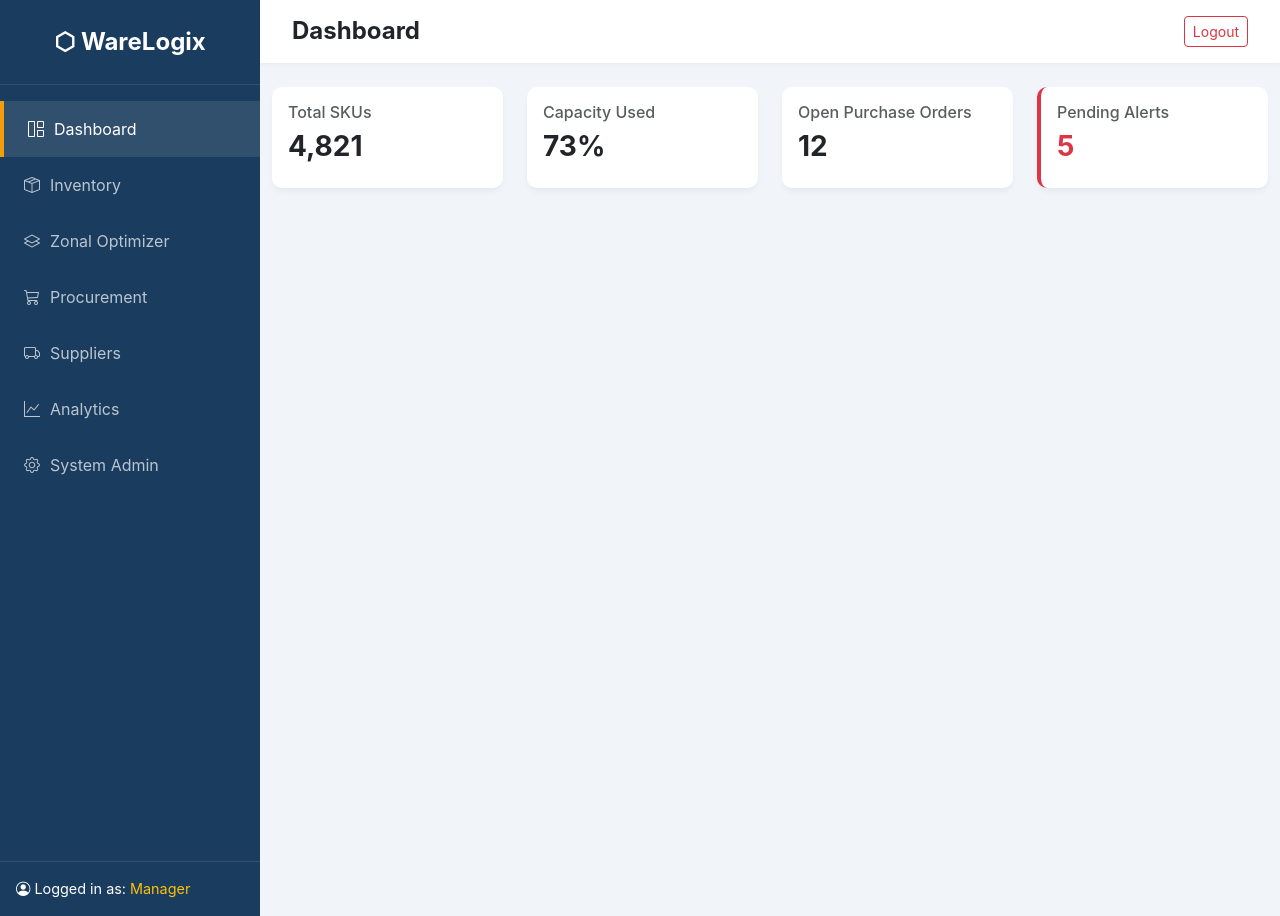
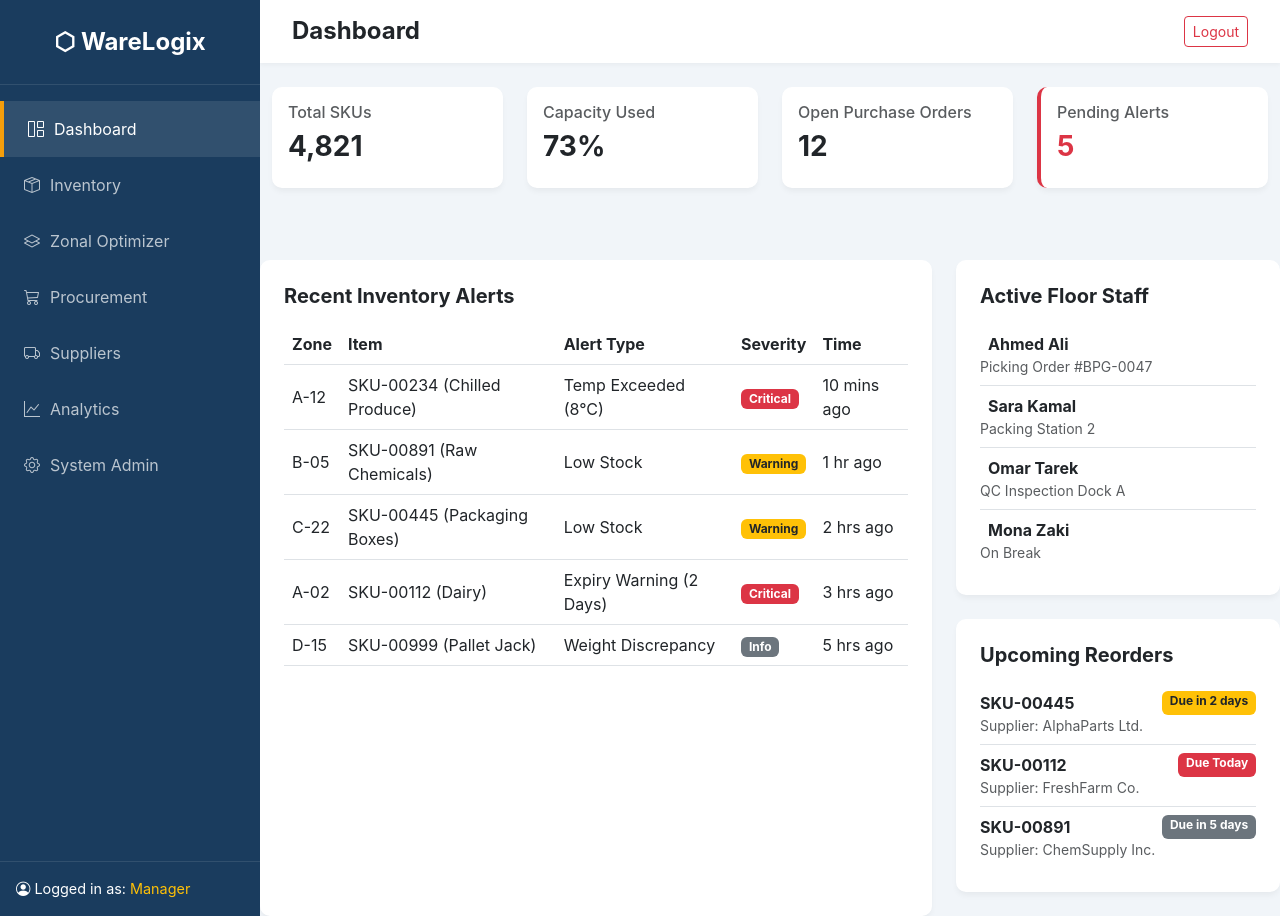
Before and after one commit to Ammar-Negm/SWE-Project, a PHP site: page /app/views/manager/dashboard.php in a window 1280 px wide. Run offline with PHP 8.4, Linux system fonts and the light colour scheme.

Commit message:
Update dashboard.php

```diff
--- a/SWE Project/implementation (codeing)/app/views/manager/dashboard.php
+++ b/SWE Project/implementation (codeing)/app/views/manager/dashboard.php
@@ -72,6 +72,128 @@
         </div>
       </div>
     </div>
+
+    <div class="row">
+        <div class="col-lg-8">
+          <div class="card p-4 h-100">
+            <h5 class="fw-bold mb-3">Recent Inventory Alerts</h5>
+            <div class="table-responsive">
+              <table class="table table-hover align-middle">
+                <thead>
+                  <tr>
+                    <th>Zone</th>
+                    <th>Item</th>
+                    <th>Alert Type</th>
+                    <th>Severity</th>
+                    <th>Time</th>
+                  </tr>
+                </thead>
+                <tbody>
+                  <tr>
+                    <td><span class="php-dynamic">A-12</span></td>
+                    <td><span class="php-dynamic">SKU-00234 (Chilled Produce)</span></td>
+                    <td><span class="php-dynamic">Temp Exceeded (8°C)</span></td>
+                    <td><span class="badge bg-danger">Critical</span></td>
+                    <td><span class="php-dynamic">10 mins ago</span></td>
+                  </tr>
+                  <tr>
+                    <td><span class="php-dynamic">B-05</span></td>
+                    <td><span class="php-dynamic">SKU-00891 (Raw Chemicals)</span></td>
+                    <td><span class="php-dynamic">Low Stock</span></td>
+                    <td><span class="badge bg-warning text-dark">Warning</span></td>
+                    <td><span class="php-dynamic">1 hr ago</span></td>
+                  </tr>
+                  <tr>
+                    <td><span class="php-dynamic">C-22</span></td>
+                    <td><span class="php-dynamic">SKU-00445 (Packaging Boxes)</span></td>
+                    <td><span class="php-dynamic">Low Stock</span></td>
+                    <td><span class="badge bg-warning text-dark">Warning</span></td>
+                    <td><span class="php-dynamic">2 hrs ago</span></td>
+                  </tr>
+                  <tr>
+                    <td><span class="php-dynamic">A-02</span></td>
+                    <td><span class="php-dynamic">SKU-00112 (Dairy)</span></td>
+                    <td><span class="php-dynamic">Expiry Warning (2 Days)</span></td>
+                    <td><span class="badge bg-danger">Critical</span></td>
+                    <td><span class="php-dynamic">3 hrs ago</span></td>
+                  </tr>
+                  <tr>
+                    <td><span class="php-dynamic">D-15</span></td>
+                    <td><span class="php-dynamic">SKU-00999 (Pallet Jack)</span></td>
+                    <td><span class="php-dynamic">Weight Discrepancy</span></td>
+                    <td><span class="badge bg-secondary">Info</span></td>
+                    <td><span class="php-dynamic">5 hrs ago</span></td>
+                  </tr>
+                  </tbody>
+              </table>
+            </div>
+          </div>
+        </div>
+
+        <div class="col-lg-4">
+          <div class="card p-4 mb-4">
+            <h5 class="fw-bold mb-3">Active Floor Staff</h5>
+            <ul class="list-group list-group-flush">
+              <li class="list-group-item d-flex justify-content-between align-items-center px-0">
+                <div>
+                  <span class="pulse-dot pulse-green me-2"></span>
+                  <span class="php-dynamic fw-bold">Ahmed Ali</span>
+                  <div class="small text-muted php-dynamic">Picking Order #BPG-0047</div>
+                </div>
+              </li>
+              <li class="list-group-item d-flex justify-content-between align-items-center px-0">
+                <div>
+                  <span class="pulse-dot pulse-green me-2"></span>
+                  <span class="php-dynamic fw-bold">Sara Kamal</span>
+                  <div class="small text-muted php-dynamic">Packing Station 2</div>
+                </div>
+              </li>
+              <li class="list-group-item d-flex justify-content-between align-items-center px-0">
+                <div>
+                  <span class="pulse-dot pulse-green me-2"></span>
+                  <span class="php-dynamic fw-bold">Omar Tarek</span>
+                  <div class="small text-muted php-dynamic">QC Inspection Dock A</div>
+                </div>
+              </li>
+              <li class="list-group-item d-flex justify-content-between align-items-center px-0">
+                <div>
+                  <span class="pulse-dot pulse-red me-2"></span>
+                  <span class="php-dynamic fw-bold">Mona Zaki</span>
+                  <div class="small text-muted php-dynamic">On Break</div>
+                </div>
+              </li>
+              </ul>
+          </div>
+
+          <div class="card p-4">
+            <h5 class="fw-bold mb-3">Upcoming Reorders</h5>
+            <ul class="list-group list-group-flush">
+              <li class="list-group-item px-0">
+                <div class="d-flex justify-content-between">
+                  <span class="php-dynamic fw-bold">SKU-00445</span>
+                  <span class="badge bg-warning text-dark php-dynamic">Due in 2 days</span>
+                </div>
+                <div class="small text-muted php-dynamic">Supplier: AlphaParts Ltd.</div>
+              </li>
+              <li class="list-group-item px-0">
+                <div class="d-flex justify-content-between">
+                  <span class="php-dynamic fw-bold">SKU-00112</span>
+                  <span class="badge bg-danger php-dynamic">Due Today</span>
+                </div>
+                <div class="small text-muted php-dynamic">Supplier: FreshFarm Co.</div>
+              </li>
+              <li class="list-group-item px-0">
+                <div class="d-flex justify-content-between">
+                  <span class="php-dynamic fw-bold">SKU-00891</span>
+                  <span class="badge bg-secondary php-dynamic">Due in 5 days</span>
+                </div>
+                <div class="small text-muted php-dynamic">Supplier: ChemSupply Inc.</div>
+              </li>
+              </ul>
+          </div>
+        </div>
+      </div>
+
   </main>
 </div>
 <script src="https://cdn.jsdelivr.net/npm/bootstrap@5.3.0/dist/js/bootstrap.bundle.min.js"></script>
```
